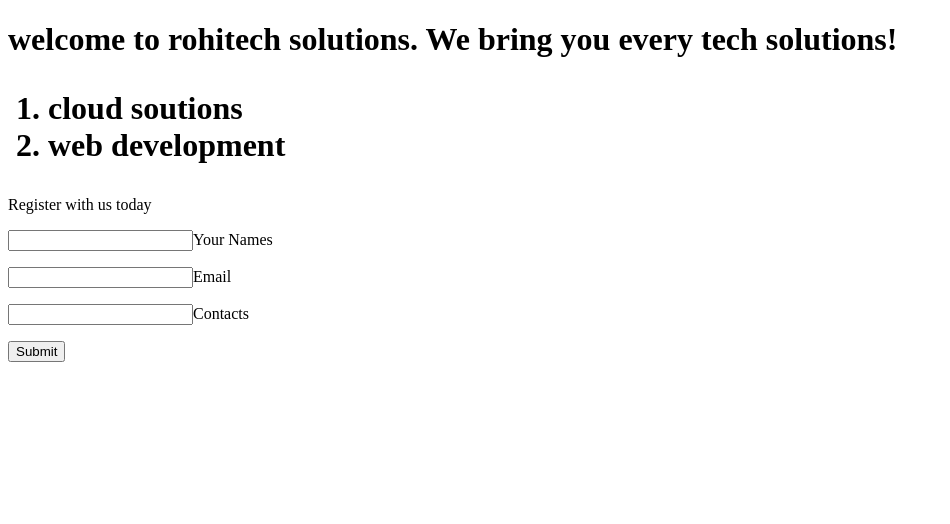
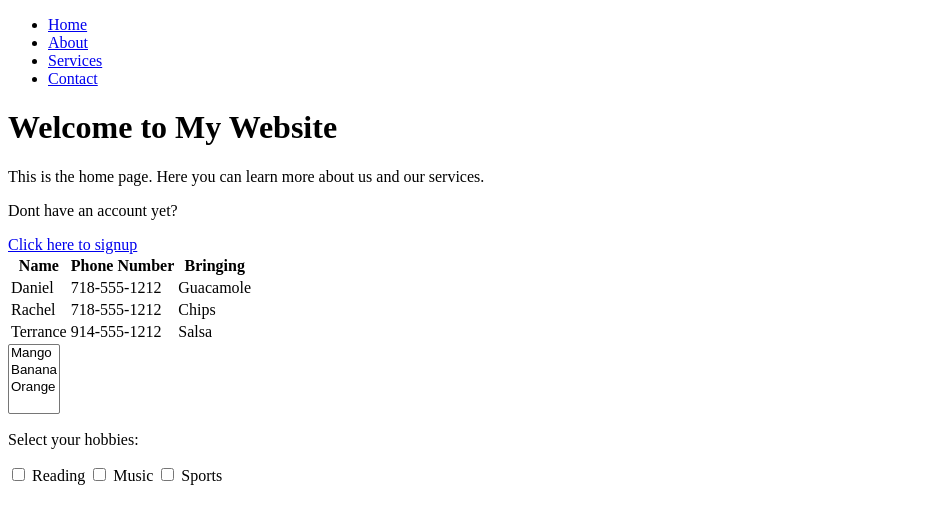
Before and after one commit to RoyCheru/git-into, a plain HTML site: page index.html in a window 1280 px wide. Shown: the whole page, without its empty margins (0-950 px from the left). Drawn offline with Linux system fonts and the light colour scheme.

Commit message:
updating signup

```diff
--- a/index.html
+++ b/index.html
@@ -3,30 +3,63 @@
   <head>
     <meta charset="UTF-8" />
     <meta name="viewport" content="width=device-width, initial-scale=1.0" />
-    <title>Rohitech solutions</title>
+    <title>Home page</title>
   </head>
   <body>
-    <h1>
-      <b>welcome to rohitech solutions. We bring you every tech solutions!</b>
-    </h1>
-    <h1>
-      <ol>
-        <li>cloud soutions</li>
-        <li>web development</li>
-      </ol>
-    </h1>
-    <div>
-      <div><p>Register with us today</p></div>
-      <div>
-        <p><input type="text" />Your Names</p>
-      </div>
-      <div>
-        <p><input type="text" />Email</p>
-      </div>
-      <div>
-        <p><input type="text" />Contacts</p>
-      </div>
-      <div><button type="submit">Submit</button></div>
-    </div>
+    <nav>
+      <ul>
+        <li><a href="index.html">Home</a></li>
+        <li><a href="pages/about.html">About</a></li>
+        <li><a href="pages/services.html">Services</a></li>
+        <li><a href="pages/contacts.html">Contact</a></li>
+      </ul>
+    </nav>
+    <h1>Welcome to My Website</h1>
+    <p>
+      This is the home page. Here you can learn more about us and our services.
+    </p>
+    <p>Dont have an account yet?</p>
+    <a href="./pages/signup.html">Click here to signup</a>
+
+    <table>
+      <tr>
+        <th>Name</th>
+        <th>Phone Number</th>
+        <th>Bringing</th>
+      </tr>
+      <tr>
+        <td>Daniel</td>
+        <td>718-555-1212</td>
+        <td>Guacamole</td>
+      </tr>
+      <tr>
+        <td>Rachel</td>
+        <td>718-555-1212</td>
+        <td>Chips</td>
+      </tr>
+      <tr>
+        <td>Terrance</td>
+        <td>914-555-1212</td>
+        <td>Salsa</td>
+      </tr>
+    </table>
+
+<select id="fruits" name="fruits" multiple>
+  <option value="mango">Mango</option>
+  <option value="banana">Banana</option>
+  <option value="orange">Orange</option>
+</select>
+<p>Select your hobbies:</p>
+<input type="checkbox" id="reading" name="hobby" value="reading">
+<label for="reading">Reading</label>
+
+<input type="checkbox" id="music" name="hobby" value="music">
+<label for="music">Music</label>
+
+<input type="checkbox" id="sports" name="hobby" value="sports">
+<label for="sports">Sports</label>
+
+
+
   </body>
 </html>
```
Also changed, not shown: pages/about.html (added, +49 -0 lines), pages/services.html (added, +15 -0 lines), pages/signup.html (added, +50 -0 lines), assets/20230409_065745.jpg (added), css/style.css (added), js/index.js (renamed from index.js), pages/contacts.html (added).
